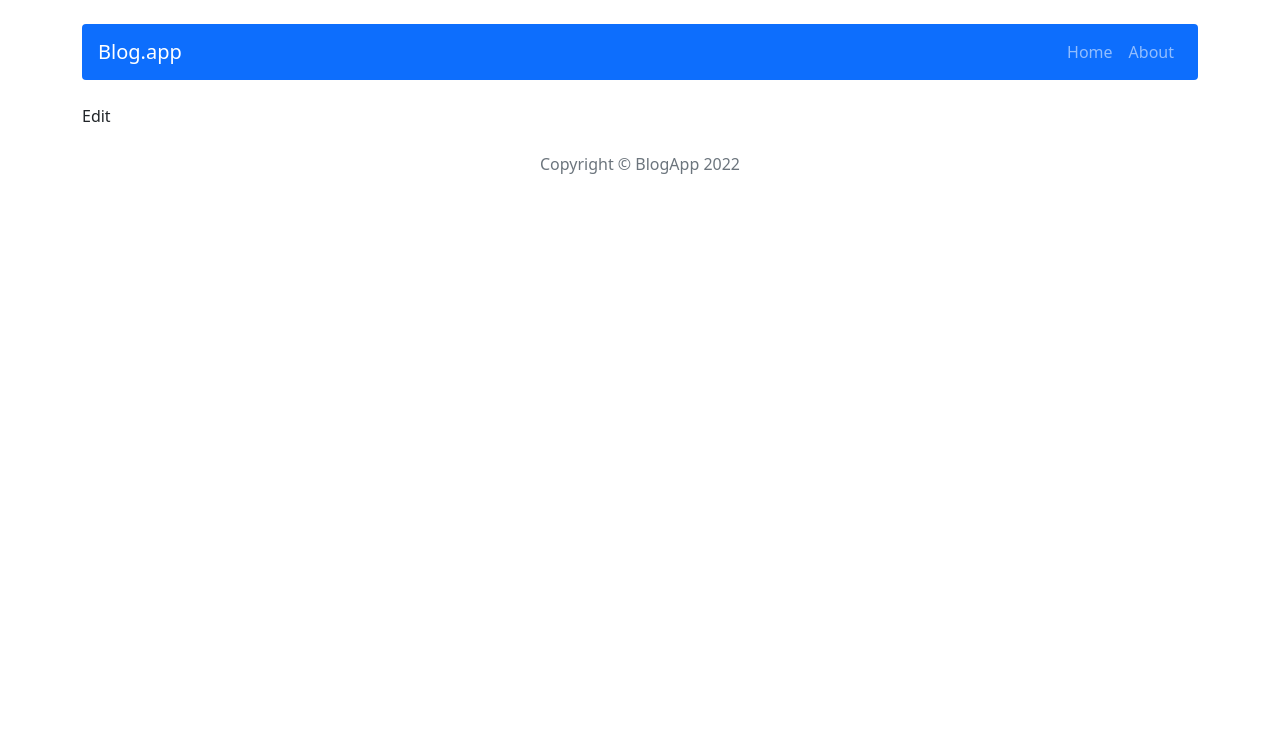
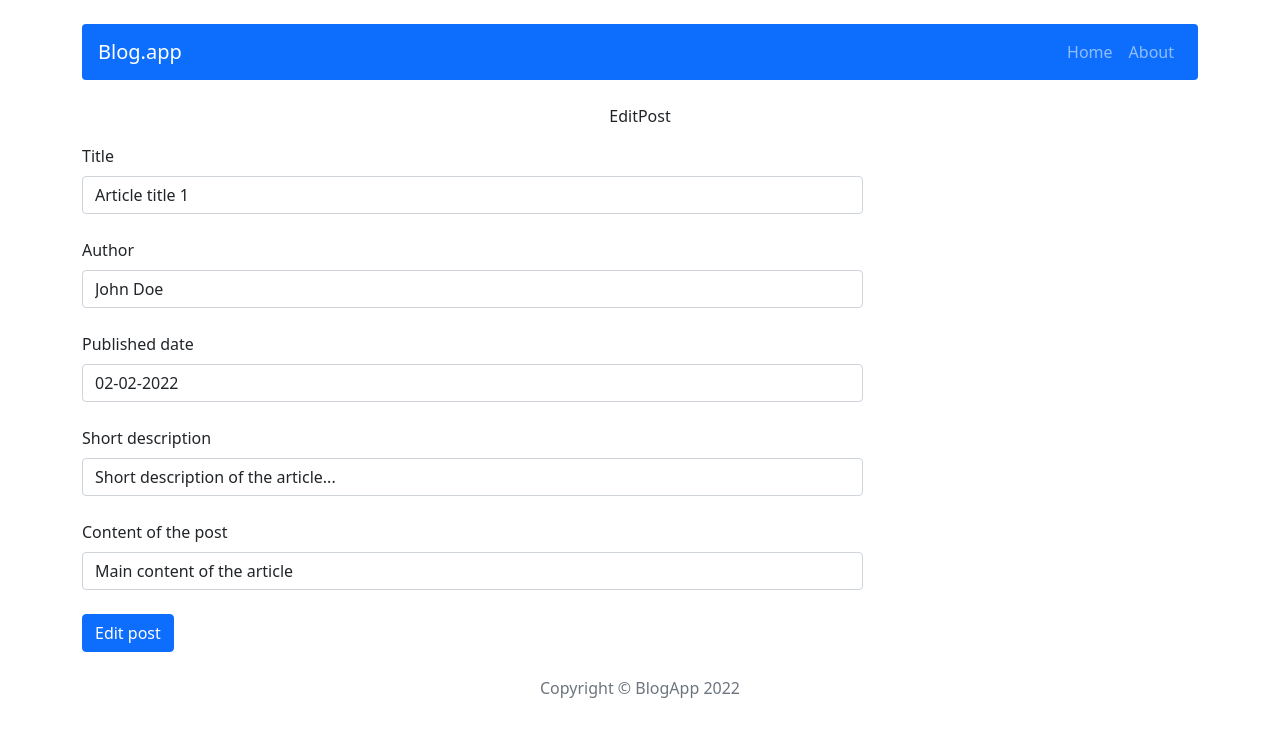
Before and after one commit to ElizaHynek/react-blog, a React (Create React App) app: page /post/edit/1 in a window 1280 px wide. Shown: the top 736 px of the page. Built offline with nearby package versions, Linux system fonts and the light colour scheme.

Commit message:
add EditForm and global PostForm

```diff
--- /dev/null
+++ b/src/components/features/PostForm.js
@@ -0,0 +1,49 @@
+import { Form, Button } from "react-bootstrap";
+import { useState } from "react";
+
+const PostForm = ({ action, actionText, ...props }) => {
+
+  const [title, setTitle] = useState(props.title || '');
+  const [shortDescription, setShortDescription] = useState(props.shortDescription || '');
+  const [author, setAuthor ] = useState(props.author || '');
+  const [publishedDate, setPublishedDate ] = useState(props.publishedDate || '');
+  const [content, setContent] = useState(props.content || '');
+
+  const handleSubmit = e => {
+    e.preventDefault();
+    action({ title, author, publishedDate, shortDescription, content });
+  };
+
+  return (
+    <div style={{ width: '70%' }}>
+      <Form onSubmit={handleSubmit}>
+        <Form.Group className="mb-4">
+          <Form.Label>Title</Form.Label>
+          <Form.Control value={title} onChange={e => setTitle(e.target.value)} />
+        </Form.Group>
+        <Form.Group className="mb-4">
+          <Form.Label>Author</Form.Label>
+          <Form.Control value={author} onChange={e => setAuthor(e.target.value)} />
+        </Form.Group>
+        <Form.Group className="mb-4">
+          <Form.Label>Published date</Form.Label>
+          <Form.Control value={publishedDate} onChange={e => setPublishedDate(e.target.value)} />
+        </Form.Group>
+        <Form.Group className="mb-4">
+          <Form.Label>Short description</Form.Label>
+          <Form.Control value={shortDescription} onChange={e => setShortDescription(e.target.value)} />
+        </Form.Group>
+        <Form.Group className="mb-4">
+          <Form.Label>Content of the post</Form.Label>
+          <Form.Control value={content} onChange={e => setContent(e.target.value)} />
+        </Form.Group>
+        <Button variant="primary" type="submit">
+          {actionText}
+        </Button>
+      </Form>
+    </div>
+
+  );
+};
+
+export default PostForm;
--- a/src/components/features/PostFormAdd.js
+++ b/src/components/features/PostFormAdd.js
@@ -1,58 +1,21 @@
-import { Form, Button } from "react-bootstrap";
 import { useDispatch } from "react-redux";
 import { addPost } from "../../redux/postsRedux";
-import { useState } from "react";
 import { useNavigate } from "react-router-dom";
+import PostForm from "./PostForm";
 
 const PostFormAdd = () => {
 
   const dispatch = useDispatch();
   const navigate = useNavigate();
 
-  const [title, setTitle] = useState('');
-  const [shortDescription, setShortDescription] = useState('');
-  const [author, setAuthor ] = useState('');
-  const [publishedDate, setPublishedDate ] = useState('');
-  const [content, setContent] = useState('');
-
-  const handleAdd = e => {
-    e.preventDefault();
+  const handleAdd = params => {
     navigate("/");
-    dispatch(addPost({ title, author, publishedDate, shortDescription, content  }));
-    setTitle('');
-    setShortDescription('');
-    setAuthor('');
-    setPublishedDate('');
-    setContent('');
+    dispatch(addPost(params));
   };
 
   return (
     <div style={{ width: '70%' }}>
-      <Form className="" >
-        <Form.Group className="mb-4">
-          <Form.Label>Title</Form.Label>
-          <Form.Control value={title} onChange={e => setTitle(e.target.value)} />
-        </Form.Group>
-        <Form.Group className="mb-4">
-          <Form.Label>Author</Form.Label>
-          <Form.Control value={author} onChange={e => setAuthor(e.target.value)} />
-        </Form.Group>
-        <Form.Group className="mb-4">
-          <Form.Label>Published date</Form.Label>
-          <Form.Control value={publishedDate} onChange={e => setPublishedDate(e.target.value)} />
-        </Form.Group>
-        <Form.Group className="mb-4">
-          <Form.Label>Short description</Form.Label>
-          <Form.Control value={shortDescription} onChange={e => setShortDescription(e.target.value)} />
-        </Form.Group>
-        <Form.Group className="mb-4">
-          <Form.Label>Content of the post</Form.Label>
-          <Form.Control value={content} onChange={e => setContent(e.target.value)} />
-        </Form.Group>
-        <Button onClick={handleAdd} variant="primary" type="submit">
-          Add post
-        </Button>
-      </Form>
+      <PostForm actionText={'Add post'} action={handleAdd}/>
     </div>
 
   );
--- /dev/null
+++ b/src/components/features/PostFormEdit.js
@@ -0,0 +1,28 @@
+import { useDispatch, useSelector } from "react-redux";
+import { editPost } from "../../redux/postsRedux";
+import { useNavigate, useParams } from "react-router-dom";
+import PostForm from "./PostForm";
+import { getPostById } from "../../redux/postsRedux";
+
+const PostFormEdit = () => {
+
+  const { id } = useParams();
+  const postData = useSelector(state => getPostById(state, id));
+
+  const dispatch = useDispatch();
+  const navigate = useNavigate();
+
+  const handleEdit = post => {
+    navigate("/");
+    dispatch(editPost({ ...post, id }));
+  };
+
+  return (
+    <div>
+      <PostForm actionText={'Edit post'} action={handleEdit} author={postData.author} publishedDate={postData.publishedDate} title={postData.title} shortDescription={postData.shortDescription} content={postData.content} />
+    </div>
+
+  );
+};
+
+export default PostFormEdit;
--- a/src/components/pages/AddPost.js
+++ b/src/components/pages/AddPost.js
@@ -1,10 +1,10 @@
-import PostForm from "../features/PostFormAdd";
+import PostFormAdd from "../features/PostFormAdd";
 
 const AddPost = () => {
     return (
       <div>
         <p className="text-center" >AddPost</p>
-        <PostForm />
+        <PostFormAdd />
       </div>
     );
   };
--- a/src/components/pages/EditPost.js
+++ b/src/components/pages/EditPost.js
@@ -1,15 +1,11 @@
-//import { useParams } from "react-router-dom";
-//import { useSelector } from "react-redux";
-//import { getPostById } from "../../redux/postsRedux";
+import PostFormEdit from "../features/PostFormEdit";
 
-const EditPost = props => {
-
-  //const { id } = useParams();
-  //const postData = useSelector(state => getPostById(state, id));
+const EditPost = () => {
 
     return (
       <div>
-        <p>Edit</p> {/* {postData.title} */}
+        <p className="text-center" >EditPost</p>
+        <PostFormEdit />
       </div>
     );
   };
--- a/src/redux/postsRedux.js
+++ b/src/redux/postsRedux.js
@@ -8,10 +8,12 @@ export const getPostById = ({ posts }, id) => posts.find(post => post.id === id)
 const createActionName = actionName => `app/posts/${actionName}`;
 const REMOVE_POST = createActionName('REMOVE_POST');
 const ADD_POST = createActionName('ADD_POST');
+const EDIT_POST = createActionName('EDIT_POST');
 
 // action creators
 export const removePost = payload => ({ type: REMOVE_POST, payload });
 export const addPost = payload => ({ type: ADD_POST, payload });
+export const editPost = payload => ({ type: EDIT_POST, payload });
 
 const postsReducer = (statePart = [], action) => {
   switch (action.type) {
@@ -19,6 +21,8 @@ const postsReducer = (statePart = [], action) => {
       return [...statePart.filter(post => post.id !== action.payload)];
     case ADD_POST:
       return [...statePart, { ...action.payload, id: shortid() }];
+    case EDIT_POST:
+      return statePart.map(post => (post.id === action.payload.id ? { ...post, ...action.payload } : post));
     default:
       return statePart;
   };
```
Also changed, not shown: src/components/features/xxx.js (added, +26 -0 lines).
